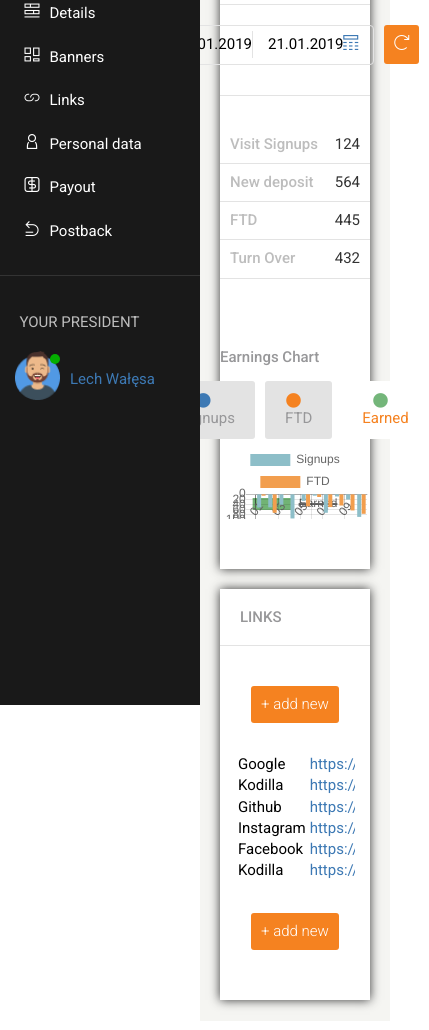
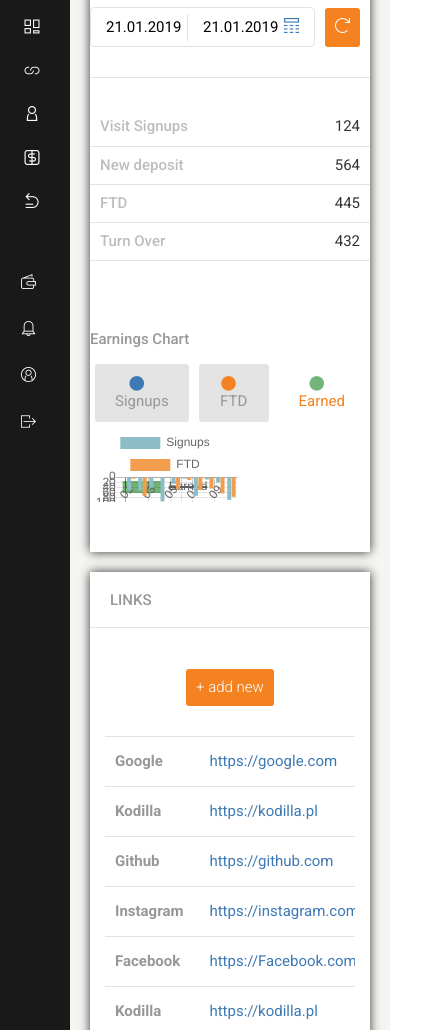
Before and after one commit to MichalSzumowski/Solo-project-1, a website: page src/index.html in a window 390 px wide. Shown: the part 139-1169 px from the top of the page, 429 px wide, since content can reach past the window. Drawn offline with nearby package versions, Linux system fonts and the light colour scheme; files that its build step writes are made by us from their sources.

Commit message:
Finished styling, add rwd options, removed modals

```diff
--- a/src/index.html
+++ b/src/index.html
@@ -18,7 +18,7 @@
   <section class="navbar">
     <div class="row">
       <div class="col-12">
-        <ul>
+        <ul class="navbar__menu">
           <li class="navbar__item">
             <a href="#">
               <span class="navbar__item--icon icon-wallet"></span>
@@ -28,22 +28,19 @@
           </li>
           <li class="navbar__item">
             <a href="#">
-              <span class="icon-notification"></span>
+              <span class="navbar__item--icon icon-notification"></span>
               <span class="navbar__item--dot"></span>
             </a>
           </li>
           <li class="navbar__item">
-            <a href="#" class="modal-open" data-modal="#modal-login">
+            <a href="#" >
               <span class="navbar__item--icon icon-profile"></span>
               <span class="navbar__item--user">Leonardo Di Carpio</span>
             </a>
           </li>
           <li class="navbar__item">
             <a href="#">
-              <span
-                class="navbar__item--icon icon-quit modal-open"
-                data-modal="#modal-quit">
-              </span>
+              <span class="navbar__item--icon icon-quit"></span>
             </a>
           </li>
         </ul>
@@ -213,60 +210,48 @@
                         <td class="table__cell title">Google</td>
                         <td class="table__cell address"><a href="https://google.com">https://google.com</a></td>
                         <td class="table__cell icons">
-                          <div class="overlay">
                             <a href="#"><span class="icon-links"></span></a>
                             <a href="#"><span class="icon-trash"></span></a>
-                          </div>
                         </td>
                       </tr>
                       <tr class="table__row">
                         <td class="table__cell title">Kodilla</td>
                         <td class="table__cell address"><a href="s://kodilla.pl">https://kodilla.pl</a></td>
                         <td class="table__cell icons">
-                          <div class="overlay">
                             <a href="#"><span class="icon-links"></span></a>
                             <a href="#"><span class="icon-trash"></span></a>
-                          </div>
                         </td>
                       </tr>
                       <tr class="table__row">
                         <td class="table__cell title">Github</td>
                         <td class="table__cell address"><a href="https://github.com">https://github.com</a></td>
                         <td class="table__cell icons">
-                          <div class="overlay">
                             <a href="#"><span class="icon-links"></span></a>
                             <a href="#"><span class="icon-trash"></span></a>
-                          </div>
                         </td>
                       </tr>
                       <tr class="table__row">
                         <td class="table__cell title">Instagram</td>
                         <td class="table__cell address"><a href="http://instagram.com">https://instagram.com</a></td>
                         <td class="table__cell icons">
-                          <div class="overlay">
                             <a href="#"><span class="icon-links"></span></a>
                             <a href="#"><span class="icon-trash"></span></a>
-                          </div>
                         </td>
                       </tr>
                       <tr class="table__row">
                         <td class="table__cell title">Facebook</td>
                         <td class="table__cell address"><a href="https://Facebook.com">https://Facebook.com</a></td>
                         <td class="table__cell icons">
-                          <div class="overlay">
                             <a href="#"><span class="icon-links"></span></a>
                             <a href="#"><span class="icon-trash"></span></a>
-                          </div>
                         </td>
                       </tr>
                       <tr class="table__row">
                         <td class="table__cell title">Kodilla</td>
                         <td class="table__cell address"><a href="http://kodilla.pl">https://kodilla.pl</a></td>
                         <td class="table__cell icons">
-                          <div class="overlay">
                             <a href="#"><span class="icon-links"></span></a>
                             <a href="#"><span class="icon-trash"></span></a>
-                          </div>
                         </td>
                       </tr>
 
@@ -277,33 +262,14 @@
               </div>
             </div>
 
-            <div class="col-sm-12 center-content padding-content">
-              <button class="btn" id="modal-links-button">+ add new</button>
+            <div class="col-12 center-content padding-content">
+              <button class="btn">+ add new</button>
             </div>
 
       </div>
     </section>
 
-
-
-
-
-
-
-
-
-
-
-
-
-
-
-
-
-
   </div>
-
-
 
   <div class="overlay" id="overlay">
     <div class="modal" id="myModal">
@@ -316,13 +282,8 @@
     </div>
   </div>
 
-
-
-
-
-
-<script src="https://cdnjs.cloudflare.com/ajax/libs/Chart.js/2.4.0/Chart.min.js"></script>
-<script src="js/script.js"></script>
+  <script src="https://cdnjs.cloudflare.com/ajax/libs/Chart.js/2.4.0/Chart.min.js"></script>
+  <script src="js/script.js"></script>
 
 </body>
 </html>
--- a/src/js/script.js
+++ b/src/js/script.js
@@ -9,6 +9,27 @@ hamburger.addEventListener('click', function () {
   document.querySelector('.sidebar').classList.toggle('active');
   document.querySelector('.main').classList.toggle('active');
 });
+
+
+/* Active Classes */
+
+
+function myFunction(x) {
+  if (x.matches) { // If media query matches
+    document.querySelector('.sidebar').classList.add('active');
+    document.querySelector('.navbar').classList.add('active');
+    document.querySelector('.main').classList.add('active');
+  } else {
+    document.querySelector('.sidebar').classList.remove('active');
+    document.querySelector('.navbar').classList.remove('active');
+    document.querySelector('.main').classList.remove('active');
+  }
+}
+
+
+const x = window.matchMedia('(max-width: 768px)');
+myFunction(x); // Call listener function at run time
+x.addListener(myFunction); // Attach listener function on state changes
 
 
 /* Modals */
--- a/src/sass/_layout.scss
+++ b/src/sass/_layout.scss
@@ -52,7 +52,7 @@
 .center-content {
   display: flex;
   align-items: center;
-  justify-content: center
+  justify-content: center;
 }
 
 .scroll-wrapper {
--- a/src/sass/section/_links.scss
+++ b/src/sass/section/_links.scss
@@ -0,0 +1,72 @@
+.table {
+  width: 100%;
+  border-collapse: collapse;
+
+  &__row {
+    color: $color-grey-1;
+
+    &:last-child {
+      border-bottom: $border;
+    }
+
+    &:hover {
+      background-color: $color-grey-4;
+
+      .icon-links, .icon-trash {
+        display: inline-block;
+      }
+    }
+  }
+
+  &__cell {
+    position: relative;
+    border-top: $border;
+    height: 50px;
+
+    .icon-links {
+      padding: 0 10px;
+      margin: 0;
+      display: none;
+
+      &:hover {
+        color: $color-orange-1;
+      }
+    }
+
+    .icon-trash {
+      color: $color-grey-1;
+      margin: 0;
+      display: none;
+
+      &:hover {
+        color: $color-orange-1;
+      }
+    }
+  }
+}
+
+.title {
+  font-weight: $font-bold;
+  padding-left: 25px;
+}
+
+.address {
+  color: $color-blue;
+  padding-left: 100px;
+}
+
+.icons {
+  width: 100px;
+  height: 50px;
+}
+
+
+@media (max-width: 768px) {
+  .title {
+    padding-left: 10px;
+  }
+
+  .address {
+    padding-left: 25px;
+  }
+}
--- a/src/sass/section/_navbar.scss
+++ b/src/sass/section/_navbar.scss
@@ -62,3 +62,77 @@
     }
   }
 }
+
+.navbar.active {
+  position: fixed;
+  top: 386px;
+  left: 0px;
+  width: 70px; //70px
+  height: 100%;
+  z-index: 2;
+  background: $color-menu;
+  transition: $transition;
+
+  .navbar__item {
+    display: block;
+    width: 70px;
+    height: 100%;
+    padding: 12px;
+    font-size: $font-size;
+    border-left: 4px solid $color-menu;
+    transition: $transition;
+    overflow: hidden;
+
+    &--icon {
+      color: $color-white;
+      //padding: 0 10px;
+    }
+
+    &--user, &--price, &--dot, .arrow {
+      display: none;
+    }
+
+    &:hover {
+      background: $color-dark;
+      border-left: 4px solid $color-orange-1;
+      color: $color-white;
+    }
+
+  }
+}
+/*
+@media (max-width: 768px) {
+  .navbar {background-color: $color-white;
+    position: fixed;
+    top: 0;
+    left: 0;
+    width: 200px;
+    height: 100%;
+    z-index: 1;
+    background: $color-menu;
+    transition: $transition;
+  }
+    .logo,
+    .boss__title,
+    .boss__name,
+    .boss__photo {
+      display: none;
+    }
+
+    .hamburger {
+      margin: 1.7em 0 1em 1.7em;
+    }
+
+    .menu {
+      &__item {
+        width: 70px;
+
+        &--title {
+          display: block;
+          width: 0;
+          overflow: hidden;
+        }
+      }
+    }
+
+}*/
```
Also changed, not shown: src/sass/section/_main.scss (+18 -0 lines), src/sass/section/_sidebar.scss (+42 -0 lines), 1 other file.
